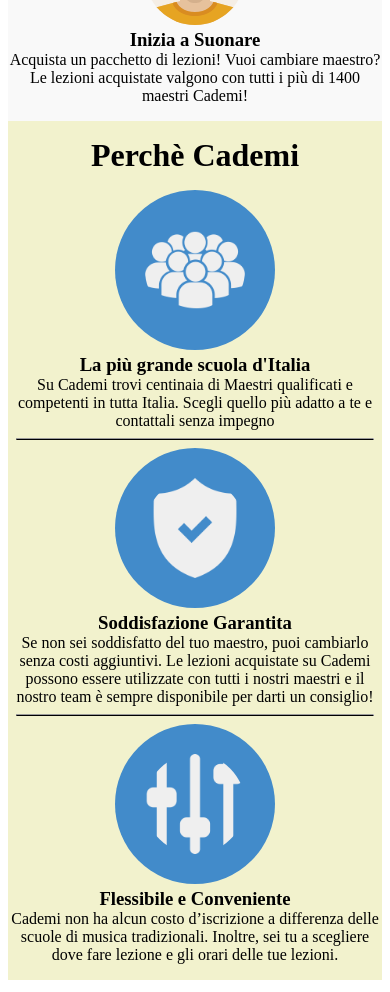
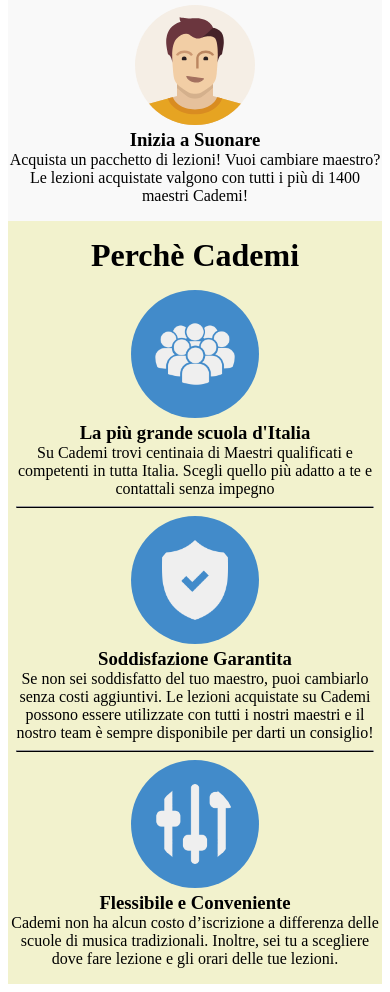
Before and after one commit to Yomakota/html-css-resp-wannabe, a plain HTML site: page index.html in a window 390 px wide. Shown: the part 959-1951 px from the top of the page. Drawn offline with Linux system fonts and the light colour scheme.

Commit message:
img-size

```diff
--- a/style.css
+++ b/style.css
@@ -105,8 +105,14 @@ img {
     margin:0;
   }
 
+  #why .row img {
+    width: 80px;
+    height: 80px;
+    padding: 1.5em;
+}
+
   img {
-    height: 100px;
+    height: 120px;
   }
 
   h1, h3 {
```
